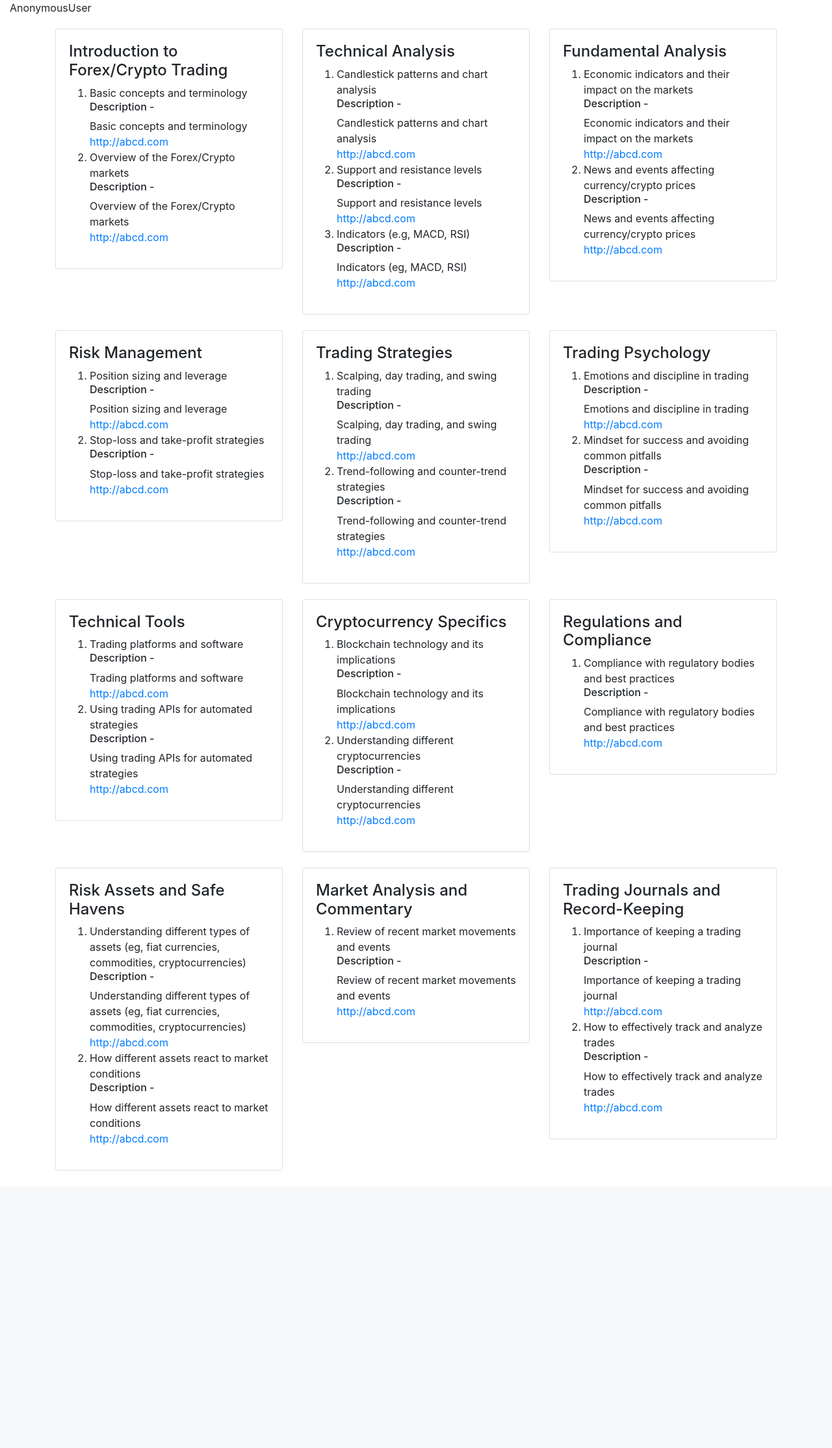
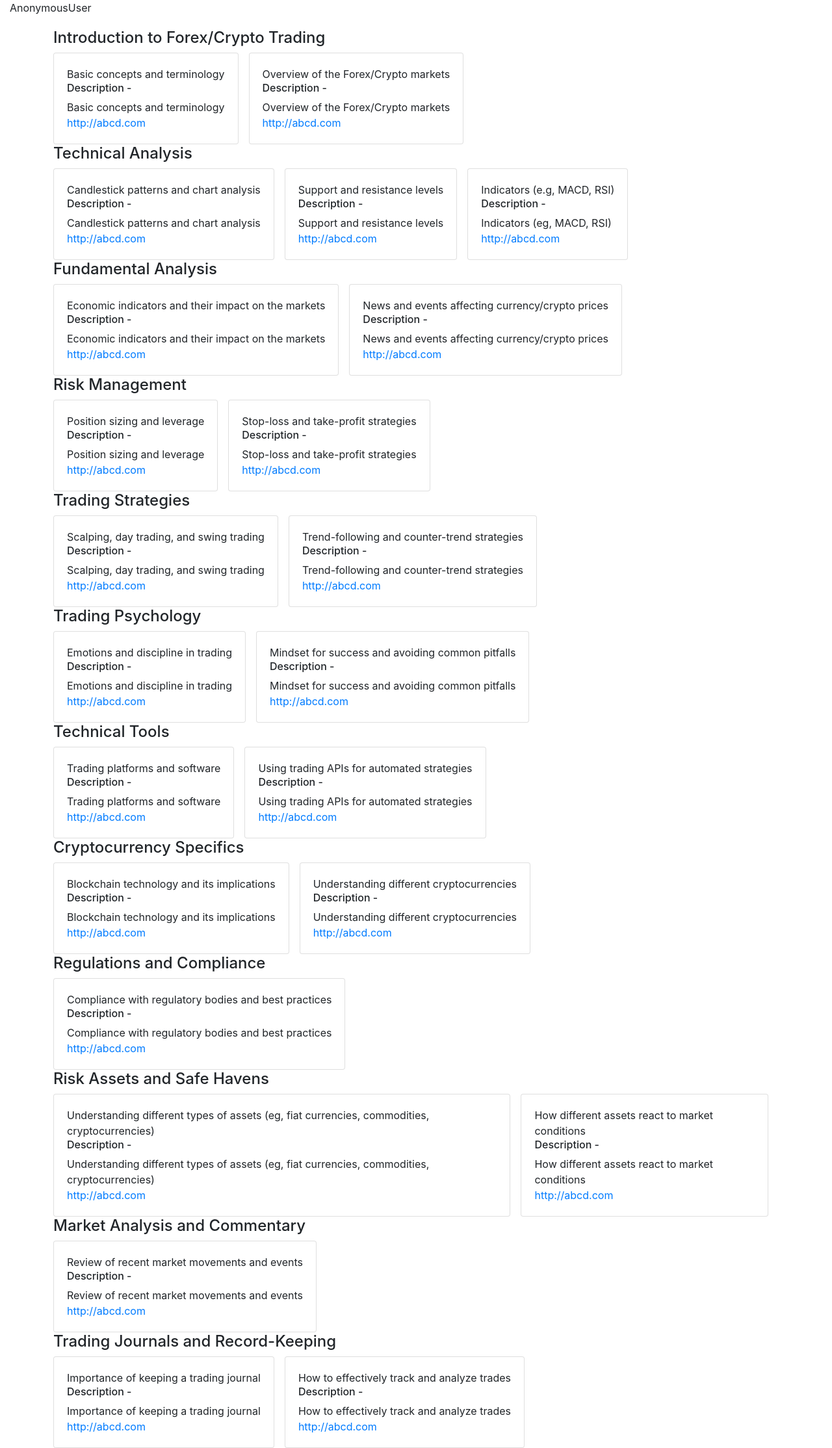
Before and after one commit to DjangoWriters-Internet-Application/Coin-Rush, a Django app: page /courses/ in a window 1280 px wide. Shown: the part 91-2319 px from the top of the page at 65% size. Before the commit the page ends 1892 px from the top, so only its background shows below. Run offline with Django 4.2, Linux system fonts and the light colour scheme; data comes from the database, SQL or seed files in the repository; both versions use the stored data as it was after the commit; some libraries are stand-ins or nearby versions.

Commit message:
db chages

```diff
--- a/coinRush/templates/Learn/learning.html
+++ b/coinRush/templates/Learn/learning.html
@@ -8,20 +8,16 @@
     <div class="container">
         <div class="row">
             {% for category in categories %}
-                <div class="col-lg-4 col-md-6 mb-4">
-                    <div class="card">
-                        <div class="card-body">
-                            <h4>{{ category.name }}</h4>
-                            <ol>
-                                {% for course in category.learn_set.all %}
-                                    <li>
-                                        {{ course.title }} <br><h6>Description -</h6> {{ course.description }}<br>
-                                        <a href="{{ course.external_link }}">{{ course.external_link }}</a>
-                                    </li>
-                                {% endfor %}
-                            </ol>
+                <h4>{{ category.name }}</h4>
+                <div class="course-cards d-flex flex-nowrap overflow-auto">
+                    {% for course in category.learn_set.all %}
+                        <div class="card mr-3">
+                            <div class="card-body">
+                                {{ course.title }} <br><h6>Description -</h6> {{ course.description }}<br>
+                                <a href="{{ course.external_link }}">{{ course.external_link }}</a>
+                            </div>
                         </div>
-                    </div>
+                    {% endfor %}
                 </div>
             {% endfor %}
         </div>
```
Also changed, not shown: db.sqlite3.
